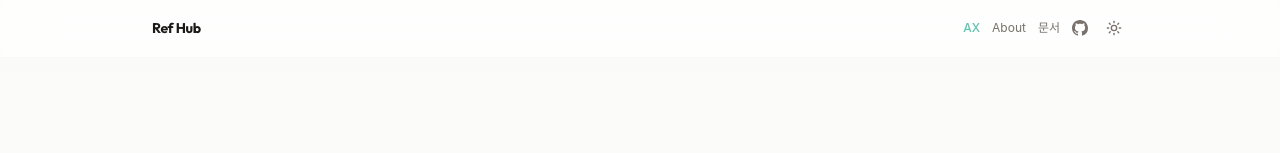
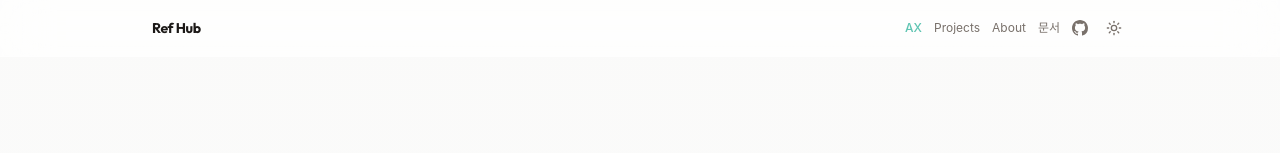
Before and after one commit to yurielk82/ref-hub, a Next.js app: page /ax in a window 1280 px wide. Shown: the top 153 px of the page. Built offline with nearby package versions, Linux system fonts and the light colour scheme; a web font is replaced by a local one.

Commit message:
feat: promote AX page to homepage

```diff
--- a/app/(portfolio)/page.tsx
+++ b/app/(portfolio)/page.tsx
@@ -1,23 +1,2 @@
-import { PROJECTS } from '@/data/projects'
-import { SortableGrid } from '@/components/portfolio/sortable-grid'
-import { FadeInUp } from '@/components/portfolio/motion'
-
-export default function HomePage() {
-  return (
-    <section className="px-6 pb-28 pt-24 sm:pt-28">
-      <div className="mx-auto max-w-5xl">
-        <FadeInUp>
-          <div className="mb-10">
-            <p className="font-[family-name:var(--font-mono)] text-xs uppercase tracking-widest text-[var(--accent)]">
-              Projects
-            </p>
-            <h2 className="mt-2 text-2xl font-bold tracking-tight text-stone-900 dark:text-stone-100">
-              프로젝트
-            </h2>
-          </div>
-        </FadeInUp>
-        <SortableGrid projects={PROJECTS} />
-      </div>
-    </section>
-  )
-}
+export { metadata } from './ax/page'
+export { default } from './ax/page'
--- /dev/null
+++ b/app/(portfolio)/projects/page.tsx
@@ -0,0 +1,23 @@
+import { PROJECTS } from '@/data/projects'
+import { SortableGrid } from '@/components/portfolio/sortable-grid'
+import { FadeInUp } from '@/components/portfolio/motion'
+
+export default function ProjectsPage() {
+  return (
+    <section className="px-6 pb-28 pt-24 sm:pt-28">
+      <div className="mx-auto max-w-5xl">
+        <FadeInUp>
+          <div className="mb-10">
+            <p className="font-[family-name:var(--font-mono)] text-xs uppercase tracking-widest text-[var(--accent)]">
+              Projects
+            </p>
+            <h1 className="mt-2 text-2xl font-bold tracking-tight text-stone-900 dark:text-stone-100">
+              프로젝트
+            </h1>
+          </div>
+        </FadeInUp>
+        <SortableGrid projects={PROJECTS} />
+      </div>
+    </section>
+  )
+}
--- a/components/portfolio/nav.tsx
+++ b/components/portfolio/nav.tsx
@@ -19,10 +19,16 @@ export function PortfolioNav() {
         </Link>
         <div className="flex items-center gap-3">
           <Link
-            href="/ax"
+            href="/"
             className="text-xs font-medium text-[var(--accent)] transition-colors hover:text-[var(--accent-light)]"
           >
             AX
+          </Link>
+          <Link
+            href="/projects"
+            className="text-xs text-stone-500 transition-colors hover:text-[var(--accent)]"
+          >
+            Projects
           </Link>
           <Link
             href="/about"
```
Also changed, not shown: 2 other files (tests, documents, lock files or other folders).
